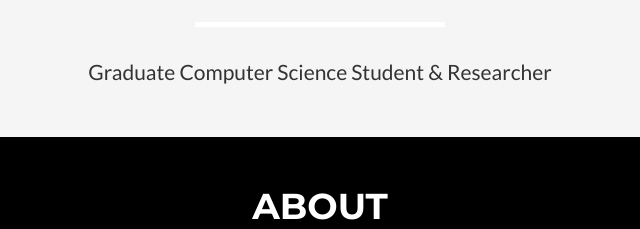
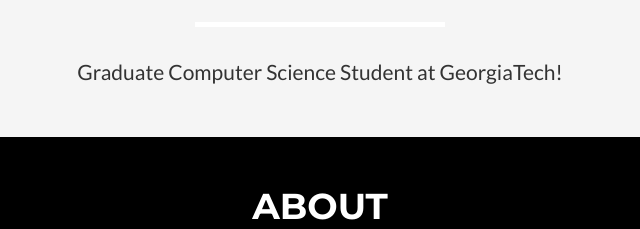
Before and after one commit to himanshumangla/himanshumangla.github.io, a website: page index.html in a window 1280 px wide. Shown: the part 466-695 px from the top of the page, 320-960 px from the left. Drawn offline with nearby package versions, Linux system fonts and the light colour scheme.

Commit message:
Update index.html

```diff
--- a/index.html
+++ b/index.html
@@ -98,7 +98,7 @@
                     <div class="intro-text">
                         <h1 class="name">Himanshu Mangla</h1>
                         <hr class="star-light">
-                        <span class="skills">Graduate Computer Science Student & Researcher</span>
+                        <span class="skills">Graduate Computer Science Student at GeorgiaTech!</span>
                     </div>
                 </div>
             </div>
```
